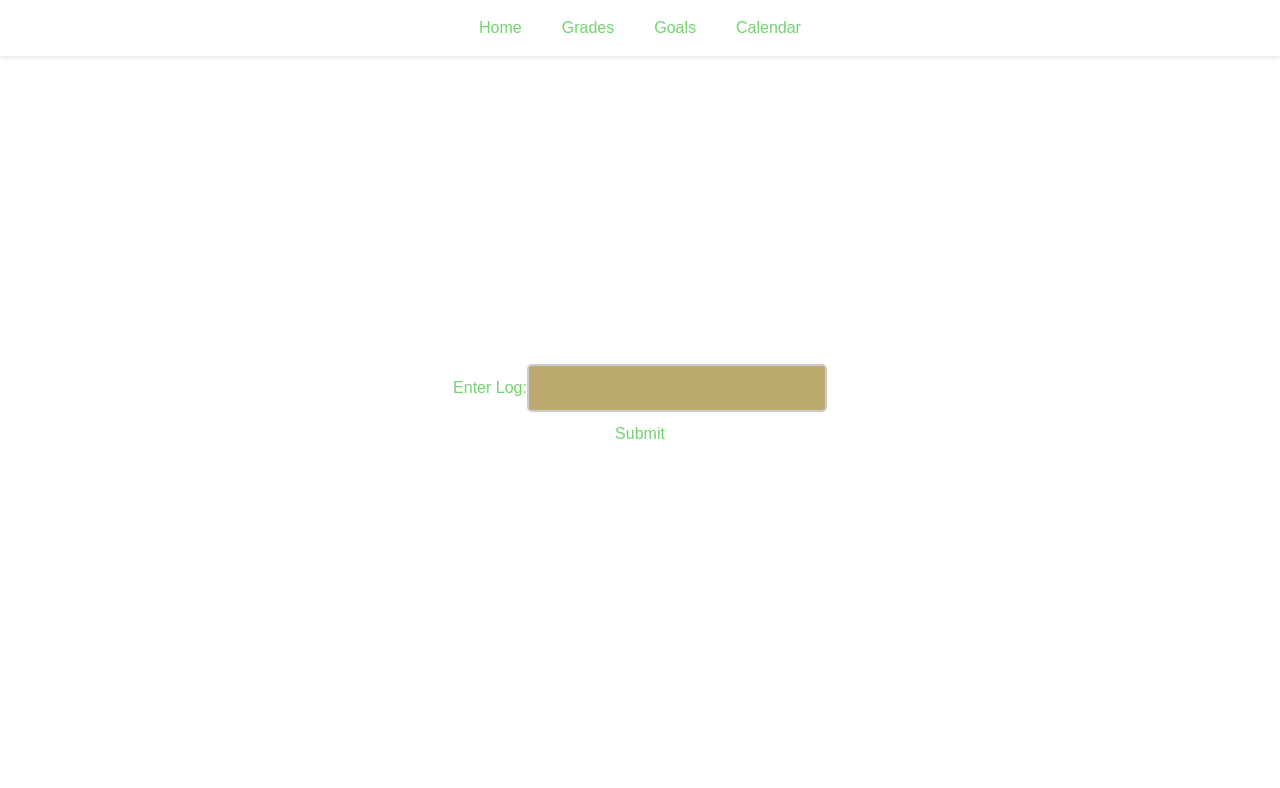
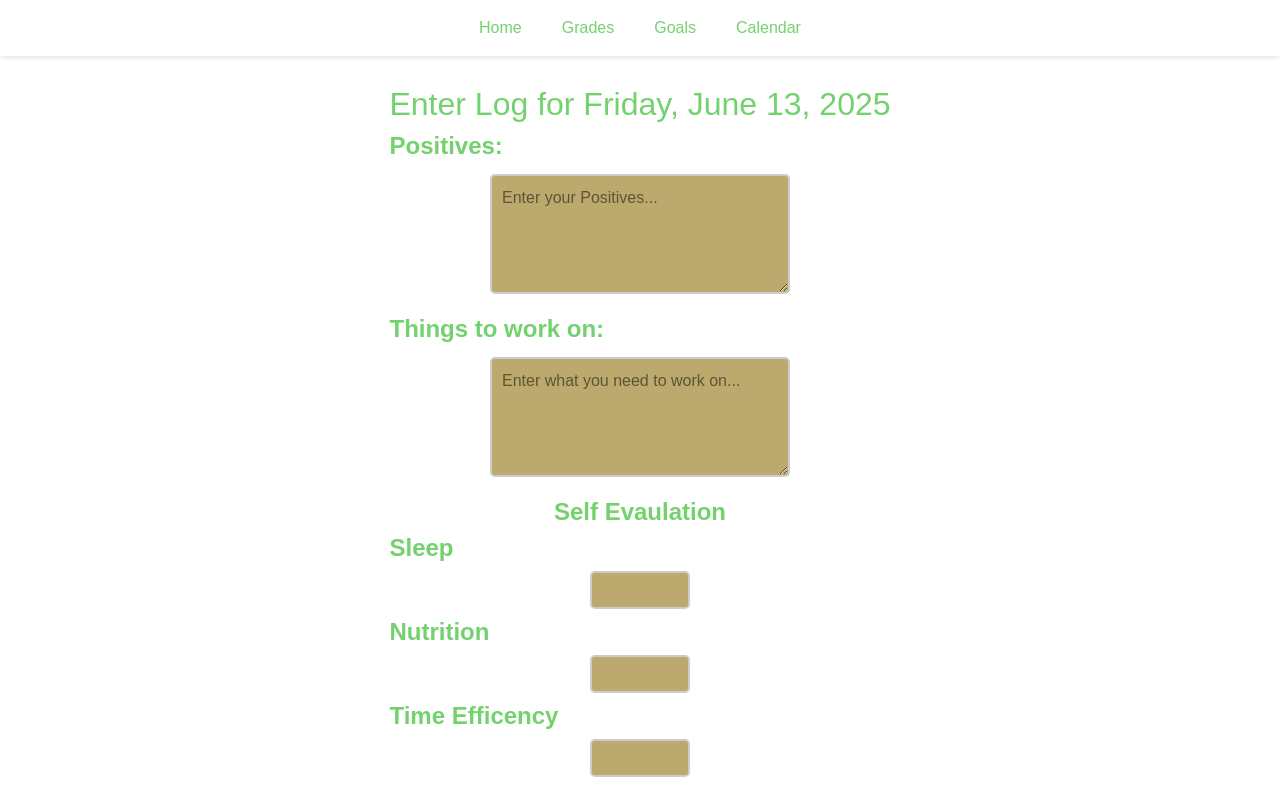
Before and after one commit to NicMoz/JournalProject, a Next.js app: page / in a window 1280 px wide. Shown: the top 788 px of the page. Built offline with nearby package versions, Linux system fonts and the light colour scheme.

Commit message:
add daily log texts and evaluations

```diff
--- a/src/app/Grades/page.js
+++ b/src/app/Grades/page.js
@@ -0,0 +1 @@
+//change to self-check
--- a/src/app/globals.css
+++ b/src/app/globals.css
@@ -26,9 +26,10 @@ body {
   display: flex;
   flex-direction: column;
   align-items: center;
-  justify-content: center;
+  justify-content: flex-start;
   min-height: 100vh;
   text-align: center;
+  padding-top: 80px;
 }
 
 #log{
@@ -60,3 +61,39 @@ nav a {
   text-decoration: none;
   color: inherit;
 }
+
+#log_date{
+
+  font-size: 2rem;
+}
+
+label{
+  display: flex;
+  font-size: 1.5rem;
+  font-weight: bold;
+  text-align: left;
+}
+
+textarea {
+  width: 100%;
+  padding: 12px;
+  font-size: 16px;
+  border: 2px solid #ccc;
+  border-radius: 5px;
+  resize: vertical; /* allows user to drag vertically */
+  min-height: 100px;
+}
+h2{
+  font-size: 1.5rem;
+  font-weight: bolder;
+}
+#rating{
+  width: 100px;
+      padding: 5px;
+      margin: 5px 0;
+      border: 2px solid #ccc;
+      border-radius: 5px;
+      font-size: 16px;
+      background-color: rgb(187, 169, 109);
+      color: black;
+}
--- a/src/app/page.js
+++ b/src/app/page.js
@@ -1,6 +1,17 @@
+"use client";
 import Link from "next/link";
+import { useEffect, useState } from "react";
 
 export default function HomePage() {
+  const [currentDate, setCurrentDate] = useState("");
+
+  useEffect(() => {
+    const today = new Date();
+    const options = { weekday: 'long', year: 'numeric', month: 'long', day: 'numeric' };
+    const dateStr = today.toLocaleDateString(undefined, options);
+    setCurrentDate(dateStr);
+  }, []);
+
   return (
     <main>
       <nav>
@@ -10,10 +21,37 @@ export default function HomePage() {
         <Link href = "/Calendar">Calendar</Link>
       </nav>
       <div id="log_page">
+        <h1 id="log_date">Enter Log for {currentDate}</h1>
+        <form id="log-positive">
+          <label>Positives:</label>
+          <textarea id="log" rows="4" maxLength="200" placeholder="Enter your Positives..."></textarea>
+        </form>
+        <form id="log-workon">
+          <label>Things to work on:</label>
+          <textarea id="log" rows="4" maxLength="200" placeholder="Enter what you need to work on..."></textarea>
+        </form>
+        <h2>Self Evaulation</h2>
         <form>
-          <label for = "log">Enter Log:</label>
-          <input type="text" id="log"/>
+          <label htmlFor="rating">Sleep</label>
+          <input type="number" id="rating" name="rating" min="1" max="10" />
         </form>
+        <form>
+          <label htmlFor="rating">Nutrition</label>
+          <input type="number" id="rating" name="rating" min="1" max="10" />
+        </form>
+        <form>
+          <label htmlFor="rating">Time Efficency</label>
+          <input type="number" id="rating" name="rating" min="1" max="10" />
+        </form>
+        <form>
+          <label htmlFor="rating">Time Management</label>
+          <input type="number" id="rating" name="rating" min="1" max="10" />
+        </form>
+        <form>
+          <label htmlFor="rating">Mood</label>
+          <input type="number" id="rating" name="rating" min="1" max="10" />
+        </form>
+        <h2>Goals</h2>
         <button>Submit</button>
       </div>
     </main>
```
